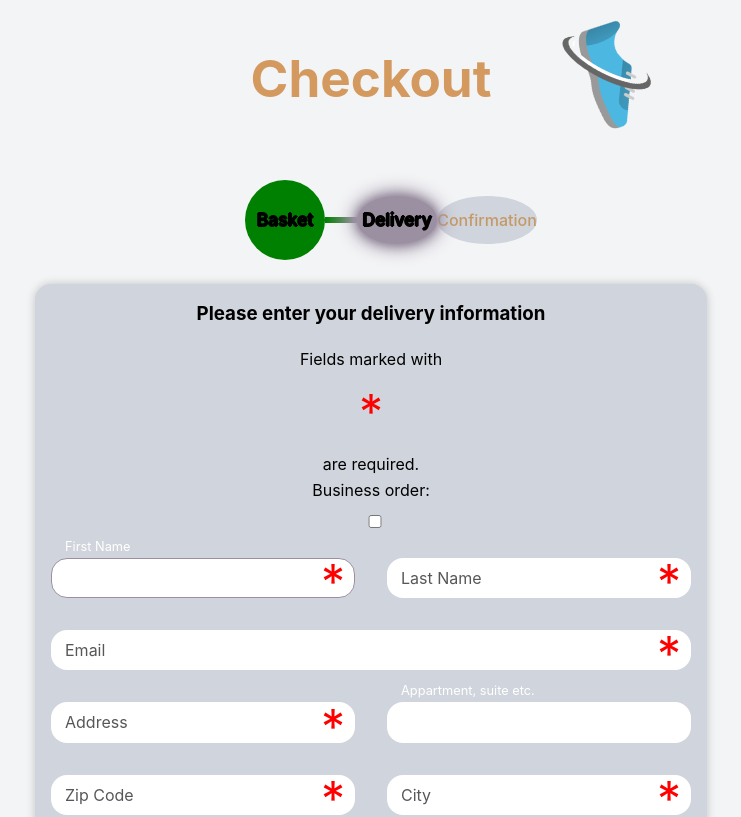
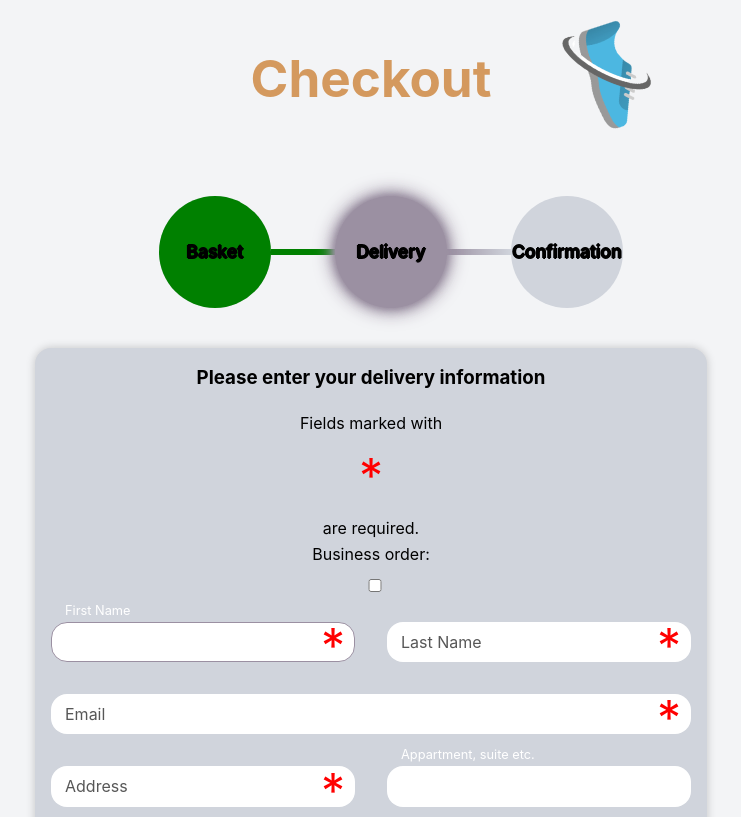
Before and after one commit to Jakob-SA/webstoreFrontend, a React (Vite) app: page /delivery in a window 1280 px wide. Shown: the top 817 px of the page, without its empty margins (269-1010 px from the left). Built offline with nearby package versions, Linux system fonts and the light colour scheme; no server answers.

Commit message:
Updated css of navbar after merge broke it

```diff
--- a/src/components/header/NavigationBar.css
+++ b/src/components/header/NavigationBar.css
@@ -1,7 +1,6 @@
 nav {
   display: flex;
   justify-content: center;
-  width: 20rem;
   margin: 1.5rem auto;
 }
 
@@ -11,7 +10,6 @@ nav ul {
 }
 
 nav li {
-  height: 3rem;
   display: flex;
   align-items: center;
   justify-content: center;
@@ -22,16 +20,20 @@ nav .past .bubble {
   background-color: green;
 }
 nav ul div {
-  width: 2em;
+  width: 4em;
   height: 6px;
-  background-color: var(--color-text);
   justify-items: center;
 }
-nav .pastdivider:last-of-type {
+nav .previousdivider {
   background: linear-gradient(to right, green, var(--color-button-secondary));
 }
-nav .futuredivider:first-of-type,
-nav .activedivider:first-of-type {
+nav .pastdivider {
+  background-color: green;
+}
+nav .futuredivider {
+  background-color: var(--background-color-secondary);
+}
+nav .activedivider {
   background: linear-gradient(
     to right,
     var(--color-button-secondary),
@@ -43,8 +45,8 @@ nav .bubble {
   align-items: center;
   justify-content: center;
   border-radius: 50%;
-  width: 5rem;
-  height: 5rem;
+  width: 7rem;
+  height: 7rem;
   font-size: 1.1em;
   color: var(--color-text);
   text-shadow: -1px 0 black, 0 1px black, 1px 0 black, 0 -1px black;
--- a/src/components/header/NavigationBar.tsx
+++ b/src/components/header/NavigationBar.tsx
@@ -8,6 +8,7 @@ export default function NavigationBar() {
   const [step, setStep] = useState<Steps>();
 
   useEffect(() => {
+    console.log(location.pathname);
     switch (location.pathname) {
       case "/":
         setStep(Steps.Basket);
@@ -17,7 +18,9 @@ export default function NavigationBar() {
         break;
       case "/confirmation":
         setStep(Steps.Confirmation);
+        break;
       // Add more cases as needed...
+
       default:
         setStep(Steps.Basket);
     }
@@ -28,6 +31,8 @@ export default function NavigationBar() {
       return "active";
     } else if (step && step > thisStep) {
       return "past";
+    } else if (step && step === thisStep - 1) {
+      return "previous";
     } else {
       return "future";
     }
@@ -47,8 +52,11 @@ export default function NavigationBar() {
             Delivery
           </Link>
         </li>
-        <li className={location.pathname === "/confirmation" ? "active" : ""}>
-          <Link to="/confirmation">Confirmation</Link>
+        <div className={decideClass(Steps.Delivery) + "divider"}></div>
+        <li className={decideClass(Steps.Confirmation)}>
+          <Link className="bubble" to="/confirmation">
+            Confirmation
+          </Link>
         </li>
       </ul>
     </nav>
```
Also changed, not shown: src/components/productLine/productLine.css (deleted, +0 -82 lines).
